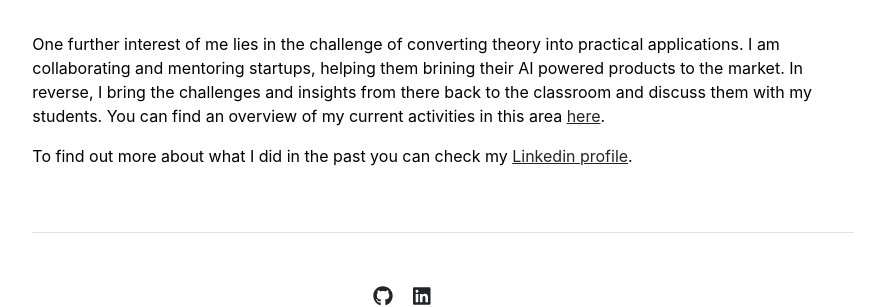
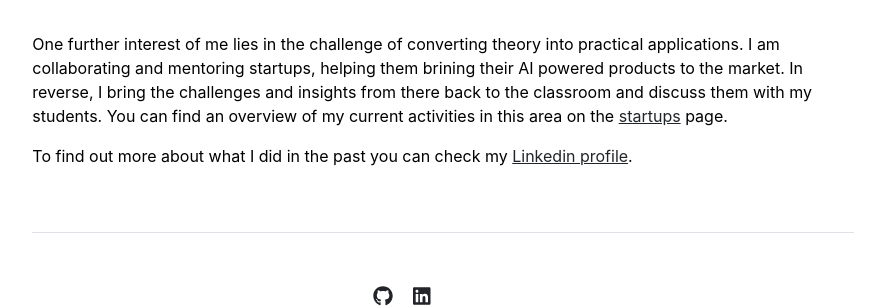
Before and after one commit to pabair/pabair.github.io, a Jekyll site: the page built from index.md, in a window 1280 px wide. Shown: the part 434-741 px from the top of the page, without its empty margins (197-1082 px from the left). Built offline with Jekyll 4.4.1, drawn with Linux system fonts in a browser that asks for light colours.

Commit message:
added content

```diff
--- a/index.md
+++ b/index.md
@@ -17,8 +17,8 @@ title: "Home"
 </div>
 
 One further interest of me lies in the challenge of converting theory into practical applications. I am collaborating and mentoring startups, helping them brining their AI powered products to the market. In reverse, I bring the challenges and insights from there back to the classroom and discuss them with my students.
-You can find an overview of my current activities in this area
-<a href="https://pabair.github.io/startups.html">here</a>.
+You can find an overview of my current activities in this area on the
+<a href="https://pabair.github.io/startups.html">startups</a> page.
 <p>
 To find out more about what I did in the past you can check my
 <a href="https://www.linkedin.com/in/patrickbaier/">Linkedin profile</a>.
```
